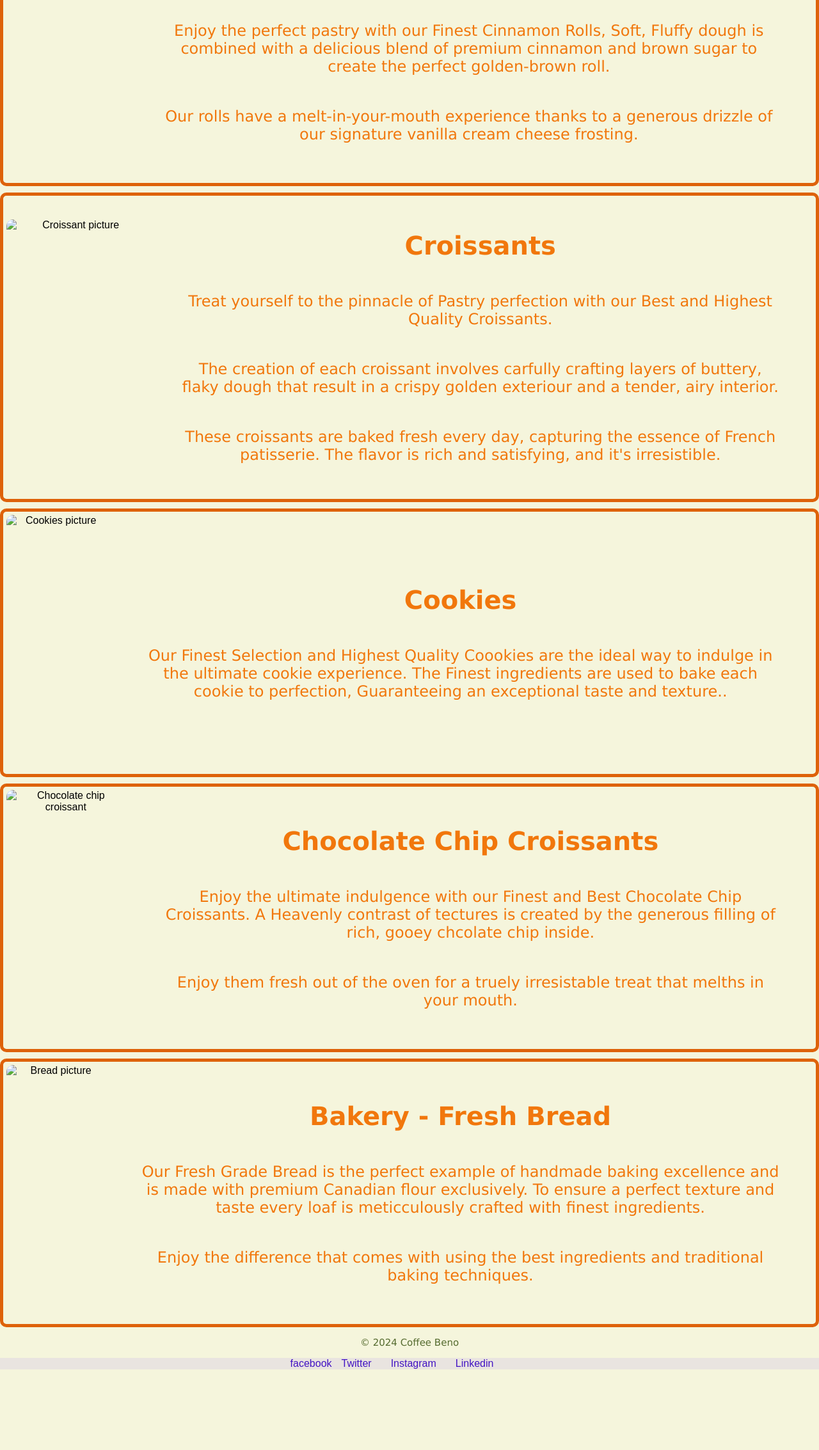
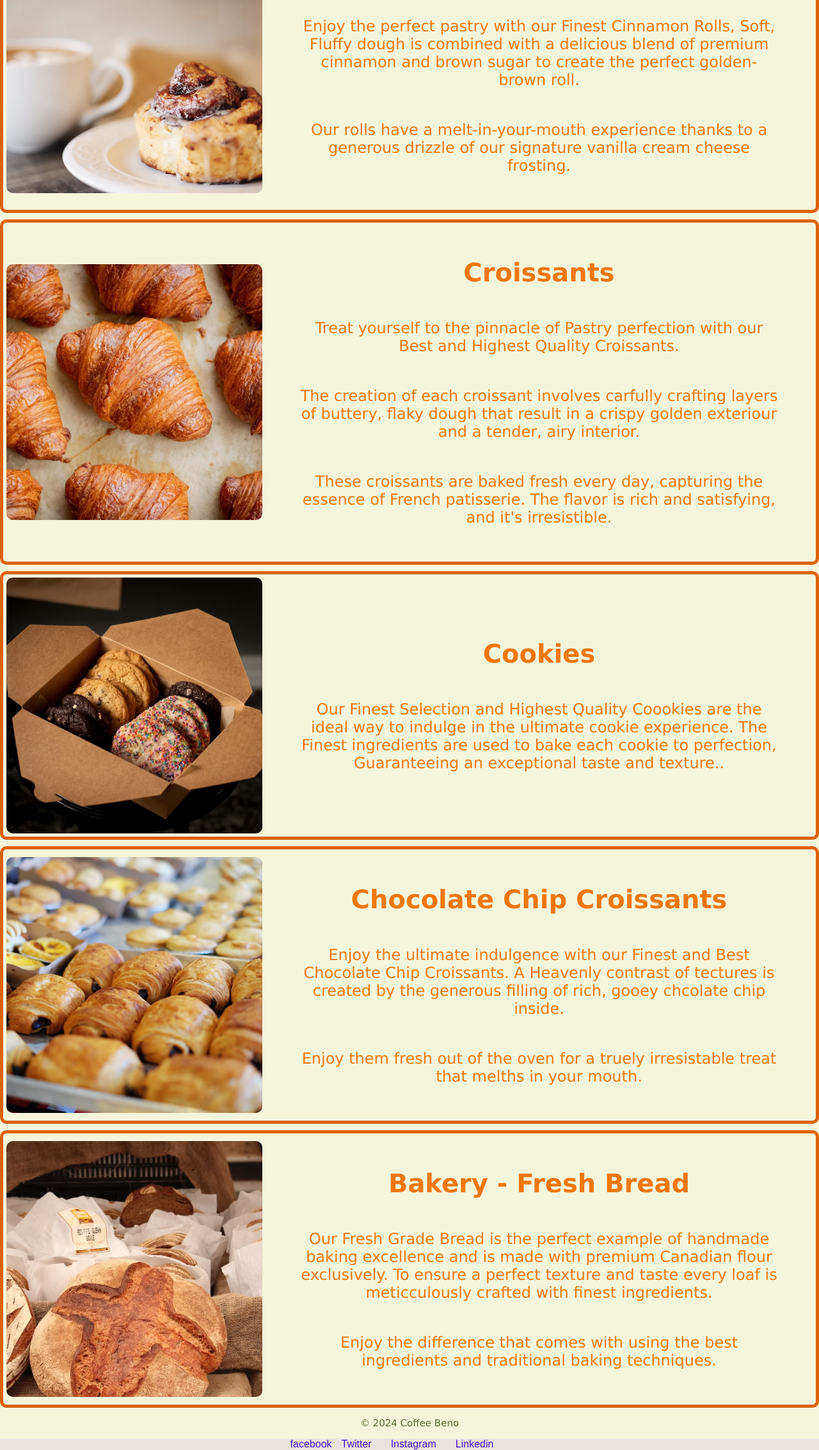
Before and after one commit to omarszad/coffee_webpage_project, a plain HTML site: page pastries menu.html in a window 1280 px wide. Shown: the part 510-2777 px from the top of the page at 64% size. Before the commit the page ends 2651 px from the top, so only its background shows below. Drawn offline with Linux system fonts and the light colour scheme.

Commit message:
Add files via upload

```diff
--- a/pastries menu.html
+++ b/pastries menu.html
@@ -28,7 +28,7 @@
                 <section id="menu">
                     <h1></h1>
                     <div class="menu-item">
-                        <img src="./Project/cinnamon_roll.jpeg" alt="Cinnamon rolls picture">
+                        <img src="./cinnamon_roll.jpeg" alt="Cinnamon rolls picture">
                         <div class="menu-text">
                             <h2>Cinnamon Rolls</h2>
                             <p>Enjoy the perfect pastry with our Finest Cinnamon Rolls, Soft, Fluffy dough is combined with a delicious blend of premium cinnamon and brown sugar to create the perfect golden-brown roll.</p>
@@ -36,7 +36,7 @@
                         </div>
                     </div>
                     <div class="menu-item">
-                        <img src="./Project/croissant.jpeg" alt="Croissant picture">
+                        <img src="./croissant.jpeg" alt="Croissant picture">
                         <div class="menu-text">
                             <h2>Croissants</h2>
                             <p>Treat yourself to the pinnacle of Pastry perfection with our Best and Highest Quality Croissants.</p>
@@ -44,20 +44,20 @@
                             <p>These croissants are baked fresh every day, capturing the essence of French patisserie. The flavor is rich and satisfying, and it's irresistible.</p>
                         </div>
                     </div><div class="menu-item">
-                        <img src="./Project/cookies.jpeg" alt="Cookies picture">
+                        <img src="./cookies.jpeg" alt="Cookies picture">
                         <div class="menu-text">
                             <h2>Cookies</h2>
                             <p>Our Finest Selection and Highest Quality Coookies are the ideal way to indulge in the ultimate cookie experience. The Finest ingredients are used to bake each cookie to perfection, Guaranteeing an exceptional taste and texture..</p>
                         </div>
                     </div><div class="menu-item">
-                        <img src="./Project/pain_au_chocolat.jpeg" alt="Chocolate chip croissant">
+                        <img src="./pain_au_chocolat.jpeg" alt="Chocolate chip croissant">
                         <div class="menu-text">
                             <h2>Chocolate Chip Croissants</h2>
                             <p>Enjoy the ultimate indulgence with our Finest and Best Chocolate Chip Croissants. A Heavenly contrast of tectures is created by the generous filling of rich, gooey chcolate chip inside.</p>
                             <p>Enjoy them fresh out of the oven for a truely irresistable treat that melths in your mouth.</p>
                         </div>
                     </div><div class="menu-item">
-                        <img src="./Project/bread.jpeg" alt="Bread picture">
+                        <img src="./bread.jpeg" alt="Bread picture">
                         <div class="menu-text">
                             <h2>Bakery - Fresh Bread</h2>
                             <p>Our Fresh Grade Bread is the perfect example of handmade baking excellence and is made with premium Canadian flour exclusively. To ensure a perfect texture and taste every loaf is meticculously crafted with finest ingredients.</p>
```
Also changed, not shown: drinks menu.html (+5 -5 lines), index.html (+1 -1 lines).
